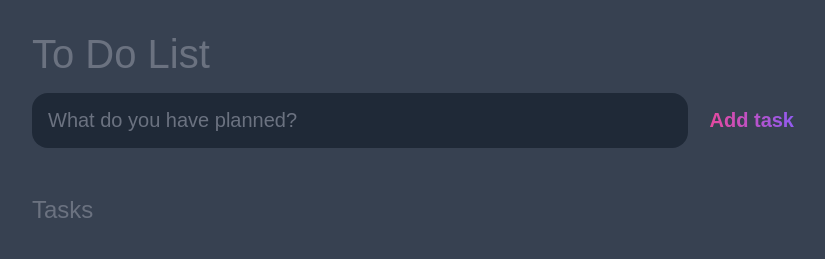
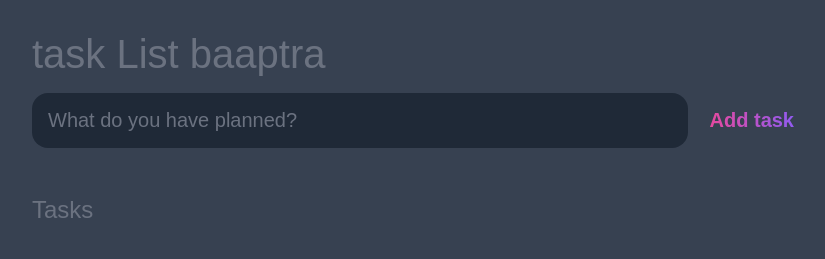
Before and after one commit to arshaqmuhammed/javascript-todo, a plain HTML site: page index.html in a window 1280 px wide. Shown: the whole page, without its empty margins (224-1049 px from the left). Drawn offline with Linux system fonts and the light colour scheme.

Commit message:
updatedh1

```diff
--- a/index.html
+++ b/index.html
@@ -11,7 +11,7 @@
 <body>
 
 	<header>
-		<h1>To Do List</h1>
+		<h1>task List baaptra</h1>
 		<form id="new-task-form">
 			<input
 				type="text"
```
